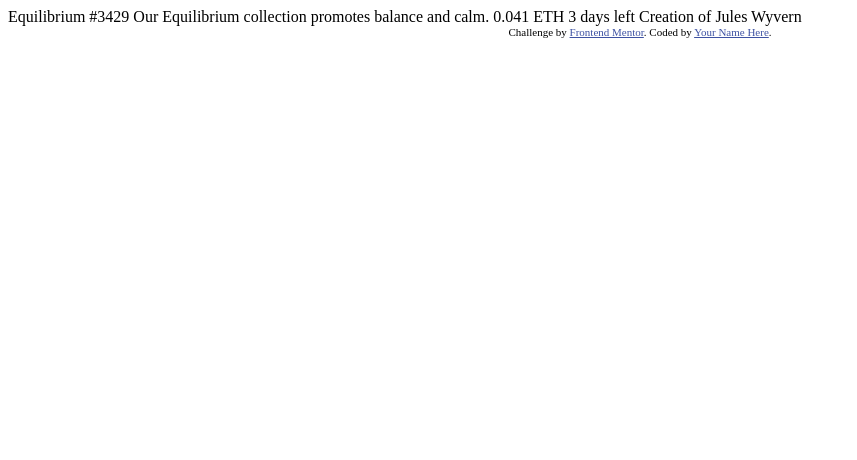
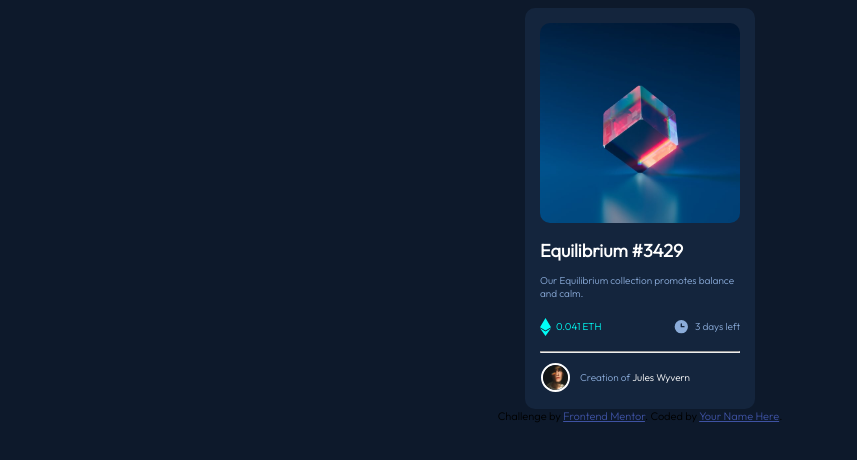
Before and after one commit to abdu-shakur/nftcard, a plain HTML site: page index.html in a window 1280 px wide. Shown: the whole page, without its empty margins (0-857 px from the left). Drawn offline with Linux system fonts and the light colour scheme.

Commit message:
nft previewed component

```diff
--- a/index.html
+++ b/index.html
@@ -5,7 +5,10 @@
   <meta name="viewport" content="width=device-width, initial-scale=1.0"> <!-- displays site properly based on user's device -->
 
   <link rel="icon" type="image/png" sizes="32x32" href="./images/favicon-32x32.png">
-
+  <link href="styles.css" rel="stylesheet">
+  <link rel="preconnect" href="https://fonts.googleapis.com">
+<link rel="preconnect" href="https://fonts.gstatic.com" crossorigin>
+<link href="https://fonts.googleapis.com/css2?family=Fraunces:opsz,wght@9..144,100;9..144,700&family=Inter:wght@400;700&family=Lexend+Deca:wght@500&family=Montserrat:wght@200;300&family=Outfit:wght@300&family=Overpass:wght@100&display=swap" rel="stylesheet">
   <title>Frontend Mentor | NFT preview card component</title>
 
   <!-- Feel free to remove these styles or customise in your own stylesheet 👍 -->
@@ -16,14 +19,33 @@
 </head>
 <body>
 
-  Equilibrium #3429
-
-  Our Equilibrium collection promotes balance and calm.
-
-  0.041 ETH
-  3 days left
-
-  Creation of Jules Wyvern
+  <div class="card">
+    <div class="images">
+      <img src="images/image-equilibrium.jpg" class="equilibrium">
+      <svg class="svg" width="48" height="48" xmlns="http://www.w3.org/2000/svg"><g fill="none" fill-rule="evenodd"><path d="M0 0h48v48H0z"/><path d="M24 9C14 9 5.46 15.22 2 24c3.46 8.78 12 15 22 15 10.01 0 18.54-6.22 22-15-3.46-8.78-11.99-15-22-15Zm0 25c-5.52 0-10-4.48-10-10s4.48-10 10-10 10 4.48 10 10-4.48 10-10 10Zm0-16c-3.31 0-6 2.69-6 6s2.69 6 6 6 6-2.69 6-6-2.69-6-6-6Z" fill="#FFF" fill-rule="nonzero"/></g></svg>
+    </div>
+    <div>
+      <div class="body">
+        <h1>Equilibrium #3429</h1>
+        <p>Our Equilibrium collection promotes balance and calm.</p>
+        <div class="info-container">
+          <div class="info">
+              <img src="images/icon-ethereum.svg">
+              <p class="cyan">0.041 ETH</p>
+          </div>
+          <div class="info">
+              <img src="images/icon-clock.svg">
+              <p>3 days left</p>
+          </div>
+        </div>
+        <hr>
+        <div  class="avatar">
+          <img src="images\image-avatar.png">
+          <p>Creation of <span>Jules Wyvern</span></p>
+        </div>
+      </div>
+    </div>
+  </div>
 
   <div class="attribution">
     Challenge by <a href="https://www.frontendmentor.io?ref=challenge" target="_blank">Frontend Mentor</a>.
--- /dev/null
+++ b/styles.css
@@ -0,0 +1,95 @@
+body{
+    background-color:  hsl(217, 54%, 11%);
+    font-family: 'Outfit';
+}
+hr{
+    background-color: hsl(215, 32%, 27%);
+}
+.card{
+    display: block;
+    margin-left: auto;
+    margin-right: auto;
+    text-align: left;
+    width: 200px;
+    height:auto;
+    padding: 12px 0;
+    background-color:hsl(216, 50%, 16%);
+    border-radius: 10px;
+    color: white;
+    padding: 15px;
+}
+.equilibrium{
+    width: 100%;
+    border-radius: 10px;
+}
+.card img{
+    display: block;
+    margin: auto;
+}
+h1{
+    font-size: large;
+}
+.right{
+    float: right;
+}
+p{
+    font-size: x-small;
+    color: hsl(215, 51%, 70%);
+}
+span{
+    color: white;
+    font-size:x-small;
+}
+.cyan{
+    color: hsl(178, 100%, 50%);
+}
+.info-container {
+    display: flex;
+    justify-content: space-between;
+    align-items: center;
+    margin-top: 10px; /* Add margin to adjust spacing */
+}
+
+.info {
+    display: flex;
+    align-items: center;
+}
+
+.info img {
+    margin-right: 5px;
+}
+.avatar {
+    display: flex;
+    align-items: center;
+    padding-right: 50px;
+}
+
+.avatar img {
+    width: 25px;
+    height: 25px;
+    border-radius: 50%;
+    border: 2px solid white;
+    margin-right: 10px;
+}
+h1:hover, span:hover{
+    color: hsl(178, 100%, 50%);
+    cursor: pointer;
+}
+img:hover{
+    filter: opacity(0.4) drop-shadow(0 0 hsl(178, 100%, 50%));
+    cursor: pointer;
+    }
+img:hover + .svg{
+    display: block;
+}
+.images{
+    position: relative;
+    display: inline-block;
+}
+.svg{
+    position: absolute;
+    top: 50%;
+    left: 50%;
+    transform: translate(-50%, -50%);
+    display: none;
+}
```
